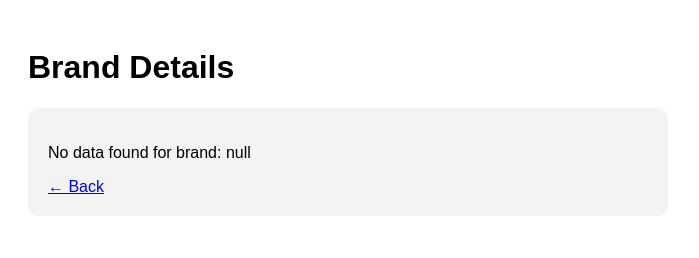
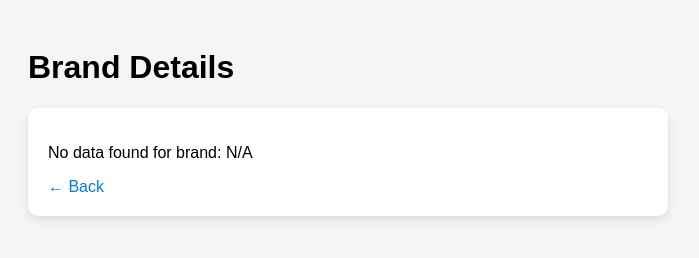
Before and after one commit to piojeet/adarsh-dash, a plain HTML site: page brands/brand.html in a window 1280 px wide. Shown: the whole page, without its empty margins (0-699 px from the left). Drawn offline with Linux system fonts and the light colour scheme.

Commit message:
first commit

```diff
--- a/brands/brand.html
+++ b/brands/brand.html
@@ -1,12 +1,31 @@
-<!-- brand.html -->
 <!DOCTYPE html>
 <html lang="en">
 <head>
-  <meta charset="UTF-8">
+  <meta charset="UTF-8" />
   <title>Brand Details</title>
   <style>
-    body { font-family: sans-serif; padding: 20px; }
-    .brand-card { background: #f3f3f3; padding: 20px; border-radius: 10px; max-width: 600px; }
+    body {
+      font-family: sans-serif;
+      padding: 20px;
+      background-color: #f5f5f5;
+    }
+
+    .brand-card {
+      background: #fff;
+      padding: 20px;
+      border-radius: 10px;
+      max-width: 600px;
+      box-shadow: 0 4px 10px rgba(0,0,0,0.1);
+    }
+
+    a {
+      text-decoration: none;
+      color: #007bff;
+    }
+
+    a:hover {
+      text-decoration: underline;
+    }
   </style>
 </head>
 <body>
@@ -14,7 +33,12 @@
   <div id="brand-container" class="brand-card">Loading...</div>
 
   <script>
-    // 1. Dummy data simulate kar rahe hain (aap chahe to API se bhi fetch kar sakte ho)
+    // ✅ Get platform and brand from query string: ?platform=youtube&brand=On
+    const urlParams = new URLSearchParams(window.location.search);
+    const platformSlug = urlParams.get("platform");
+    const brandSlug = urlParams.get("brand");
+
+    // ✅ Example brand data
     const brandData = {
       "On": {
         name: "On",
@@ -39,25 +63,22 @@
       }
     };
 
-    // 2. Get brand slug from URL query
-    const urlParams = new URLSearchParams(window.location.search);
-    const brandSlug = urlParams.get("brand");
-
     const container = document.getElementById("brand-container");
 
-    // 3. Show dynamic data based on brand
+    // ✅ Show dynamic content if found
     if (brandSlug && brandData[brandSlug]) {
       const data = brandData[brandSlug];
       container.innerHTML = `
         <h2>${data.name}</h2>
+        <p><strong>Platform:</strong> ${platformSlug}</p>
         <p><strong>Category:</strong> ${data.category}</p>
         <p><strong>Influencers:</strong> ${data.influencers}</p>
         <p><strong>Budget:</strong> ${data.budget}</p>
         <p><strong>Description:</strong> ${data.description}</p>
-        <a href="index.html">← Back to List</a>
+        <a href="/brands/brands.html">← Back to List</a>
       `;
     } else {
-      container.innerHTML = `<p>No data found for brand: ${brandSlug}</p><a href="index.html">← Back</a>`;
+      container.innerHTML = `<p>No data found for brand: ${brandSlug || "N/A"}</p><a href="/brands/brands.html">← Back</a>`;
     }
   </script>
 </body>
```
Also changed, not shown: brands/brands.html (+21 -3 lines).
